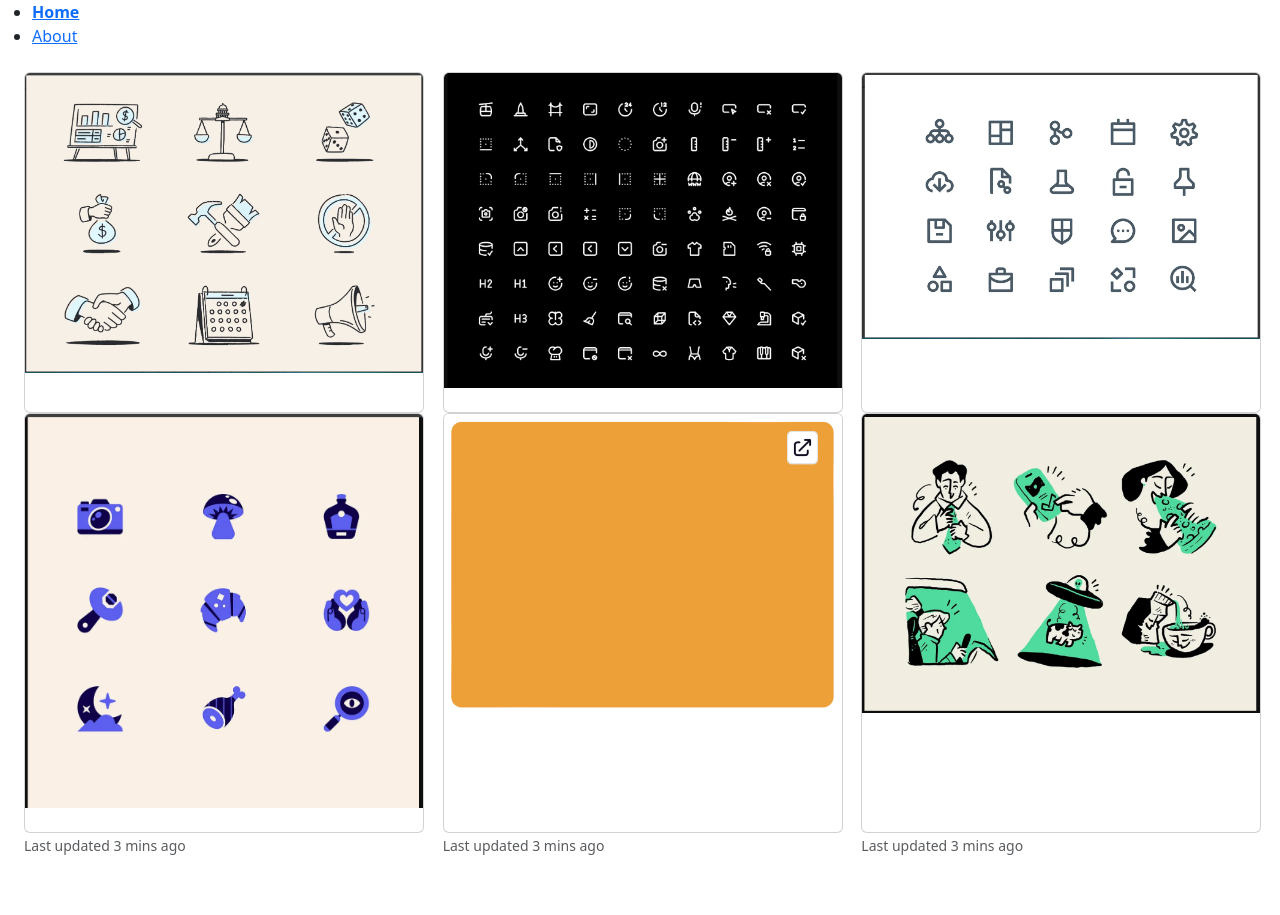
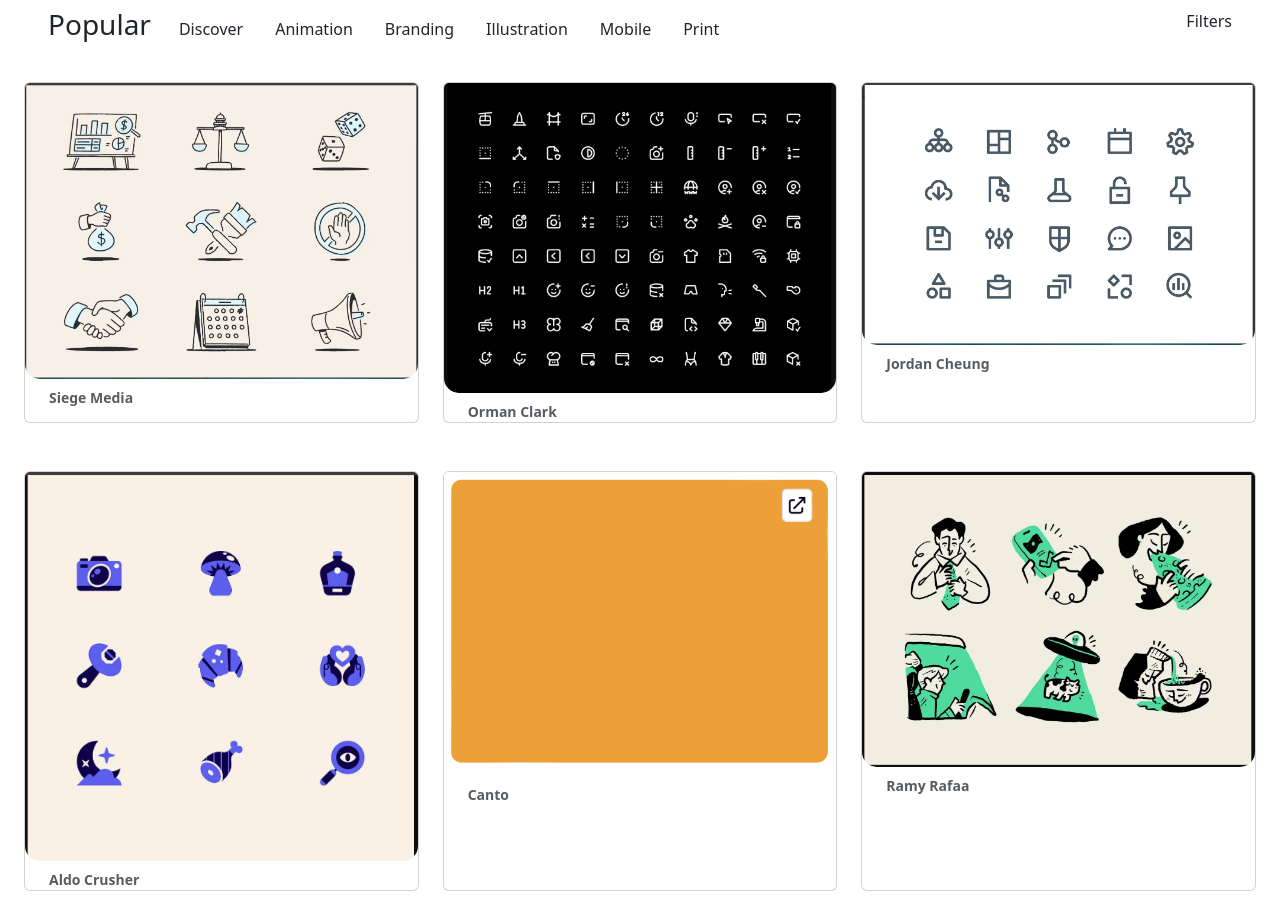
Before and after one commit to BRVSS/bootstrap-reproduction, a plain HTML site: page index.html in a window 1280 px wide. Before the commit the page ends 857 px from the top, so only its background shows below. Drawn offline with nearby package versions, Linux system fonts and the light colour scheme.

Commit message:
complete formatting

```diff
--- a/index.html
+++ b/index.html
@@ -9,61 +9,62 @@
     <link href="https://cdn.jsdelivr.net/npm/bootstrap@5.3.8/dist/css/bootstrap.min.css" rel="stylesheet" integrity="sha384-sRIl4kxILFvY47J16cr9ZwB07vP4J8+LH7qKQnuqkuIAvNWLzeN8tE5YBujZqJLB" crossorigin="anonymous">
   </head>
   <body>
-    <nav>
-      <ul>
-        <li><a href="index.html" class="active">Home</a></li>
-        <li><a href="about.html">About</a></li>
-      </ul>
+    <nav class="navbar navbar-expand-lg mx-5">
+      <div>
+        <h3>Popular</h3>
+      </div>
+      <div class="container-fluid">
+        <ul class="navbar-nav me-1">
+          <li class="nav-item mx-3">Discover</li>
+          <li class="nav-item mx-3">Animation</li>
+          <li class="nav-item mx-3">Branding</li>
+          <li class="nav-item mx-3">Illustration</li>
+          <li class="nav-item mx-3">Mobile</li>
+          <li class="nav-item mx-3">Print</li>
+        </ul>
+      </div>
+      <div>
+        <p>Filters</p>
+      </div>
+
     </nav>
     <!-- main part of dribble -->
     <main>
-    <div class="row row-cols-3">
+    <div class="row row-cols-3 row-gap-5">
       <div class="col">
-        <div class="card h-100" style="width: 25rem;">
+        <div class="card h-100">
           <img src="images/Dribble Icons 1.png" class="card-img-top" alt="...">
-        </div>
-        <div class="card-footer">
-          <small class="text-body-secondary">Siege Media</small>
+          <small class="text-body-secondary fw-bold ms-4 mt-2">Siege Media</small>
         </div>
       </div>
       <div class="col">
-        <div class="card h-100" style="width: 25rem;">
+        <div class="card h-100">
           <img src="images/Dribble Icons 2.png" class="card-img-top" alt="...">
-        </div>
-        <div class="card-footer">
-          <small class="text-body-secondary">Last updated 3 mins ago</small>
+          <small class="text-body-secondary fw-bold ms-4 mt-2">Orman Clark</small>
         </div>
       </div>
       <div class="col">
-        <div class="card h-100" style="width: 25rem;">
+        <div class="card h-100">
           <img src="images/Dribble Icons 3.png" class="card-img-top" alt="...">
-        </div>
-        <div class="card-footer">
-          <small class="text-body-secondary">Last updated 3 mins ago</small>
+          <small class="text-body-secondary fw-bold ms-4 mt-2">Jordan Cheung</small>
         </div>
       </div>
       <div class="col">
-        <div class="card h-100" style="width: 25rem;">
+        <div class="card h-100">
           <img src="images/Dribble Icons 4.png" class="card-img-top" alt="...">
-        </div>
-        <div class="card-footer">
-          <small class="text-body-secondary">Last updated 3 mins ago</small>
+          <small class="text-body-secondary fw-bold ms-4 mt-2">Aldo Crusher</small>
         </div>
       </div>
       <div class="col">
-        <div class="card h-100" style="width: 25rem;">
+        <div class="card h-100">
           <img src="images/dribbble ad.png" class="card-img-top" alt="...">
-        </div>
-        <div class="card-footer">
-          <small class="text-body-secondary">Last updated 3 mins ago</small>
+          <small class="text-body-secondary fw-bold ms-4 mt-2">Canto</small>
         </div>
       </div>
       <div class="col">
-        <div class="card h-100" style="width: 25rem;">
+        <div class="card h-100">
           <img src="images/Dribble Icons 6.png" class="card-img-top" alt="...">
-        </div>
-        <div class="card-footer">
-          <small class="text-body-secondary">Last updated 3 mins ago</small>
+          <small class="text-body-secondary fw-bold ms-4 mt-2">Ramy Rafaa</small>
         </div>
       </div>
     </div>
--- a/screen.css
+++ b/screen.css
@@ -7,10 +7,14 @@ a.active {
     margin:auto;
 } */
 
+nav{
+    display: flex;
+}
+
 main{
     margin:1.5em;
 }
 
-image{
+img{
     border-radius: 15px;
 }
```
Also changed, not shown: about.html (deleted, +0 -19 lines).
